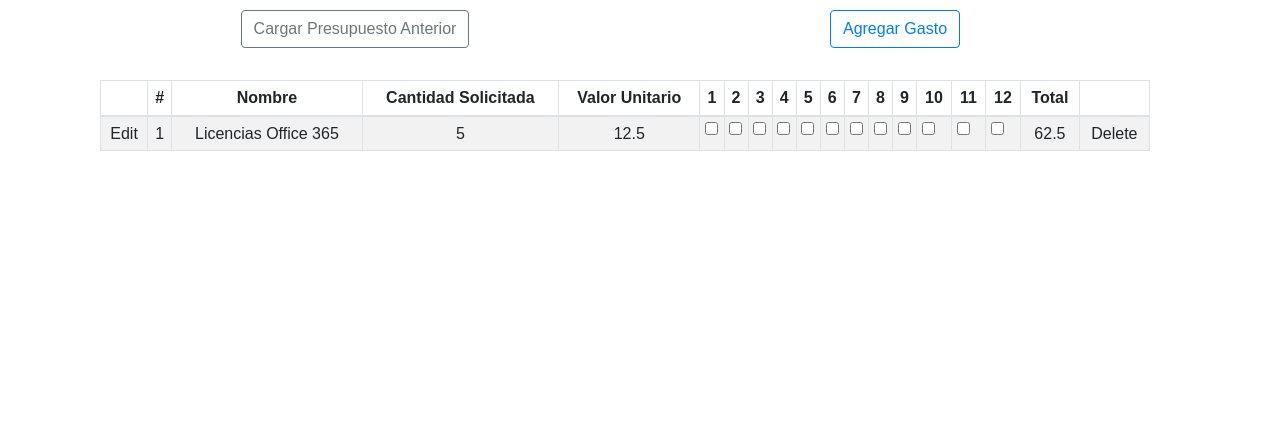
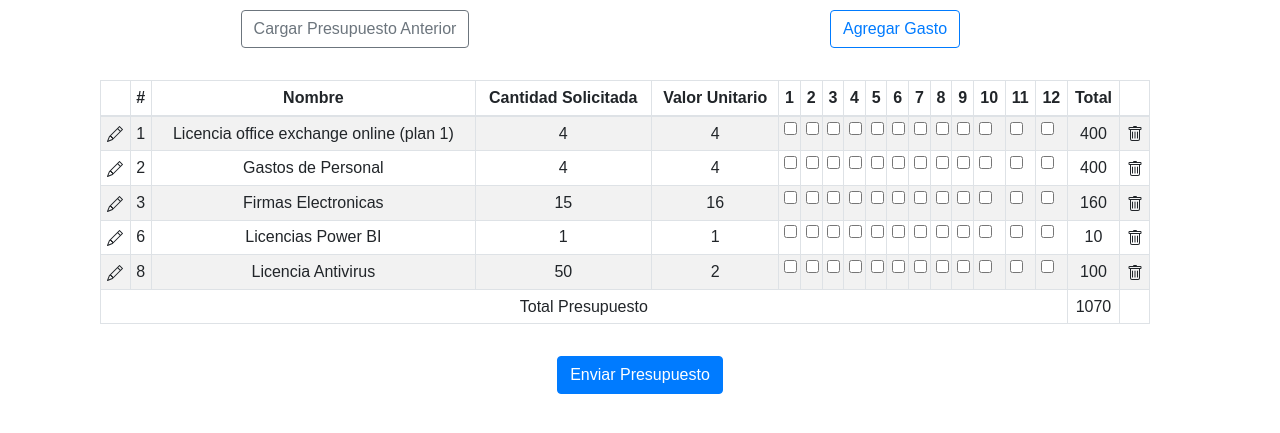
Before and after one commit to pdurangop/webpresupuestofacturacion, a plain HTML site: page crearPresupuesto.html in a window 1280 px wide. Shown: the part 169-602 px from the top of the page. Drawn offline with nearby package versions, Linux system fonts and the light colour scheme.

Commit message:
creacion pagina aprobacion y ajustes en crear presupuesto

```diff
--- a/crearPresupuesto.html
+++ b/crearPresupuesto.html
@@ -62,65 +62,95 @@
                             <th>Total</th>
                             <th></th>
                         </tr>
+                    </thead>
+                    <tbody id="elementosGastos">
+                        <!-- Aquí se insertarán los elementos -->
 
-                    </thead>
-
-                    <tbody id="elementosGastos">
-                        <tr>
-                            <td>Edit</td>
-                            <td>1</td>
-                            <td>Licencias Office 365</td>
-                            <td>5</td>
-                            <td>12.5</td>
-                            <td>
-                                <input class="form-check-input" type="checkbox" value="" id="flexCheckDefault">
-                            </td>
-                            <td>
-                                <input class="form-check-input" type="checkbox" value="" id="flexCheckDefault">
-                            </td>
-                            <td>
-                                <input class="form-check-input" type="checkbox" value="" id="flexCheckDefault">
-                            </td>
-                            <td>
-                                <input class="form-check-input" type="checkbox" value="" id="flexCheckDefault">
-                            </td>
-                            <td>
-                                <input class="form-check-input" type="checkbox" value="" id="flexCheckDefault">
-                            </td>
-                            <td>
-                                <input class="form-check-input" type="checkbox" value="" id="flexCheckDefault">
-                            </td>
-                            <td>
-                                <input class="form-check-input" type="checkbox" value="" id="flexCheckDefault">
-                            </td>
-                            <td>
-                                <input class="form-check-input" type="checkbox" value="" id="flexCheckDefault">
-                            </td>
-                            <td>
-                                <input class="form-check-input" type="checkbox" value="" id="flexCheckDefault">
-                            </td>
-                            <td>
-                                <input class="form-check-input" type="checkbox" value="" id="flexCheckDefault">
-                            </td>
-                            <td>
-                                <input class="form-check-input" type="checkbox" value="" id="flexCheckDefault">
-                            </td>
-                            <td>
-                                <input class="form-check-input" type="checkbox" value="" id="flexCheckDefault">
-                            </td>
-                            <td>62.5</td>
-                            <td>Delete</td>
-                        </tr>
-                        <!-- Aquí se insertarán los elementos -->
                     </tbody>
                 </table>
 
 
             </div>
         </div>
+        <div class="col container mt-3">
+            <button id="btnAgregarGasto" type="button" class="btn btn-primary">
+                Enviar Presupuesto
+            </button>
+        </div>
     </div>
+    <!-- jQuery -->
+    <script src="https://code.jquery.com/jquery-3.5.1.min.js"></script>
+    <!-- Bootstrap JS -->
+    <script src="https://stackpath.bootstrapcdn.com/bootstrap/4.5.2/js/bootstrap.min.js"></script>
+    <script src="https://ajax.googleapis.com/ajax/libs/jquery/2.1.1/jquery.min.js"></script>
     <script>
+        let data; // Variable global para almacenar los datos
+        document.addEventListener("DOMContentLoaded", function() {
+            const rutaJSON = '../presupuestado.json';
+            fetch(rutaJSON)
+                .then(response => response.json())
+                .then(jsonData => {
+                    data = jsonData; // Almacenar los datos en la variable global
+                    llenarTabla(); // Llenar la tabla inicialmente con los datos de Enero
+                })
+                .catch(error => console.error('Error al leer el archivo JSON:', error));
+        });
 
+        function llenarTabla() {
+            const tbody = $('#elementosGastos');
+            //const mesSeleccionado = document.getElementById('mesSeleccionado').innerText;
+            const gastosAgrupados = {};
+            // Agrupar los gastos por nombre o ID
+            data.forEach(function (cadaGasto) {
+                if (!gastosAgrupados[cadaGasto.Gasto]) {
+                    gastosAgrupados[cadaGasto.Gasto] = [];
+                }
+                gastosAgrupados[cadaGasto.Gasto].push(cadaGasto);
+            });
+            // Limpiar el cuerpo de la tabla
+            tbody.empty();
+            // Para cada gasto agrupado, crear una fila en la tabla
+            for (const nombreGasto in gastosAgrupados) {
+                const gastos = gastosAgrupados[nombreGasto];
+                let row = `<tr>
+                            <td><svg xmlns="http://www.w3.org/2000/svg" width="16" height="16" fill="currentColor" class="bi bi-pencil" viewBox="0 0 16 16">
+  <path d="M12.146.146a.5.5 0 0 1 .708 0l3 3a.5.5 0 0 1 0 .708l-10 10a.5.5 0 0 1-.168.11l-5 2a.5.5 0 0 1-.65-.65l2-5a.5.5 0 0 1 .11-.168zM11.207 2.5 13.5 4.793 14.793 3.5 12.5 1.207zm1.586 3L10.5 3.207 4 9.707V10h.5a.5.5 0 0 1 .5.5v.5h.5a.5.5 0 0 1 .5.5v.5h.293zm-9.761 5.175-.106.106-1.528 3.821 3.821-1.528.106-.106A.5.5 0 0 1 5 12.5V12h-.5a.5.5 0 0 1-.5-.5V11h-.5a.5.5 0 0 1-.468-.325"/>
+</svg></td>
+                            <td>${gastos[0].id}</td>
+                            <td>${gastos[0].Gasto}</td>
+                            <td>${gastos[0].Solicitado}</td>
+                            <td>${gastos[0].Disponible}</td>
+                            <td><input class="form-check-input" type="checkbox" value="" id="flexCheckDefault"></td>
+                            <td><input class="form-check-input" type="checkbox" value="" id="flexCheckDefault"></td>
+                            <td><input class="form-check-input" type="checkbox" value="" id="flexCheckDefault"></td>
+                            <td><input class="form-check-input" type="checkbox" value="" id="flexCheckDefault"></td>
+                            <td><input class="form-check-input" type="checkbox" value="" id="flexCheckDefault"></td>
+                            <td><input class="form-check-input" type="checkbox" value="" id="flexCheckDefault"></td>
+                            <td><input class="form-check-input" type="checkbox" value="" id="flexCheckDefault"></td>
+                            <td><input class="form-check-input" type="checkbox" value="" id="flexCheckDefault"></td>
+                            <td><input class="form-check-input" type="checkbox" value="" id="flexCheckDefault"></td>
+                            <td><input class="form-check-input" type="checkbox" value="" id="flexCheckDefault"></td>
+                            <td><input class="form-check-input" type="checkbox" value="" id="flexCheckDefault"></td>
+                            <td><input class="form-check-input" type="checkbox" value="" id="flexCheckDefault"></td>
+                            <td>${gastos[0].Presupuesto}</td>
+                            <td><svg xmlns="http://www.w3.org/2000/svg" width="16" height="16" fill="currentColor" class="bi bi-trash" viewBox="0 0 16 16">
+  <path d="M5.5 5.5A.5.5 0 0 1 6 6v6a.5.5 0 0 1-1 0V6a.5.5 0 0 1 .5-.5m2.5 0a.5.5 0 0 1 .5.5v6a.5.5 0 0 1-1 0V6a.5.5 0 0 1 .5-.5m3 .5a.5.5 0 0 0-1 0v6a.5.5 0 0 0 1 0z"/>
+  <path d="M14.5 3a1 1 0 0 1-1 1H13v9a2 2 0 0 1-2 2H5a2 2 0 0 1-2-2V4h-.5a1 1 0 0 1-1-1V2a1 1 0 0 1 1-1H6a1 1 0 0 1 1-1h2a1 1 0 0 1 1 1h3.5a1 1 0 0 1 1 1zM4.118 4 4 4.059V13a1 1 0 0 0 1 1h6a1 1 0 0 0 1-1V4.059L11.882 4zM2.5 3h11V2h-11z"/>
+</svg></td>`;
+                row += `</tr>`;
+                tbody.append(row);
+            }
+            let row = tbody + `<tr>
+                                    <td colspan="17">
+                                        Total Presupuesto
+                                    </td>
+                                    <td>
+                                        1070
+                                    </td>
+                                </tr>`;
+            tbody.append(row);
+
+        }
     </script>
 </body>
 </html>
```
Also changed, not shown: aprobarPresupuesto.html (added, +66 -0 lines).
